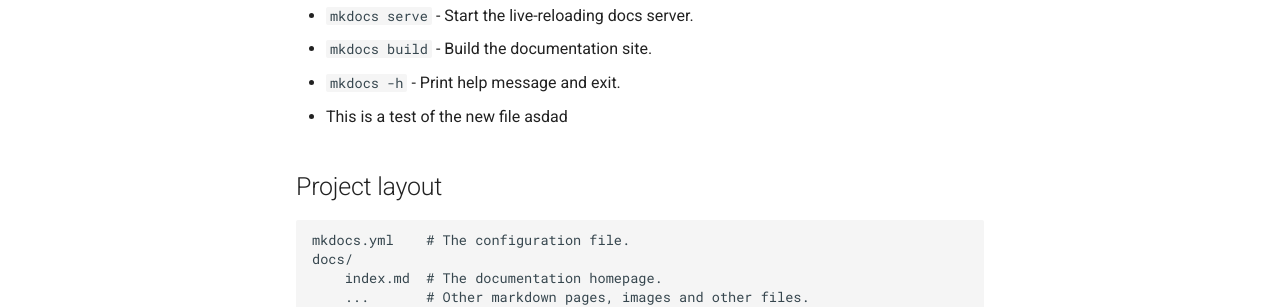
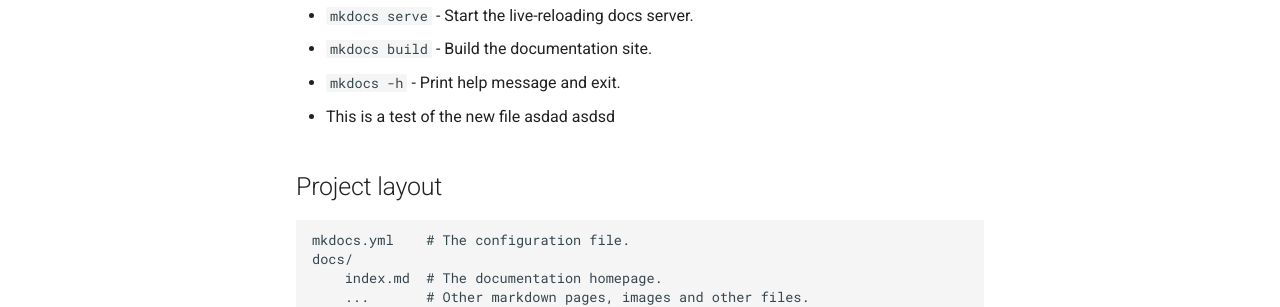
Before and after one commit to yrobel-lima/resume, an MkDocs documentation site: the page built from docs/index.md, in a window 1280 px wide. Shown: the part 327-634 px from the top of the page. Built offline with MkDocs 1.6.1 and Material for MkDocs 9.7.7, drawn with Linux system fonts in a browser that asks for light colours.

```diff
--- a/docs/index.md
+++ b/docs/index.md
@@ -8,7 +8,7 @@ For full documentation visit [mkdocs.org](https://www.mkdocs.org).
 * `mkdocs serve` - Start the live-reloading docs server.
 * `mkdocs build` - Build the documentation site.
 * `mkdocs -h` - Print help message and exit.
-* This is a test of the new file asdad
+* This is a test of the new file asdad asdsd
 
 ## Project layout
 
```
